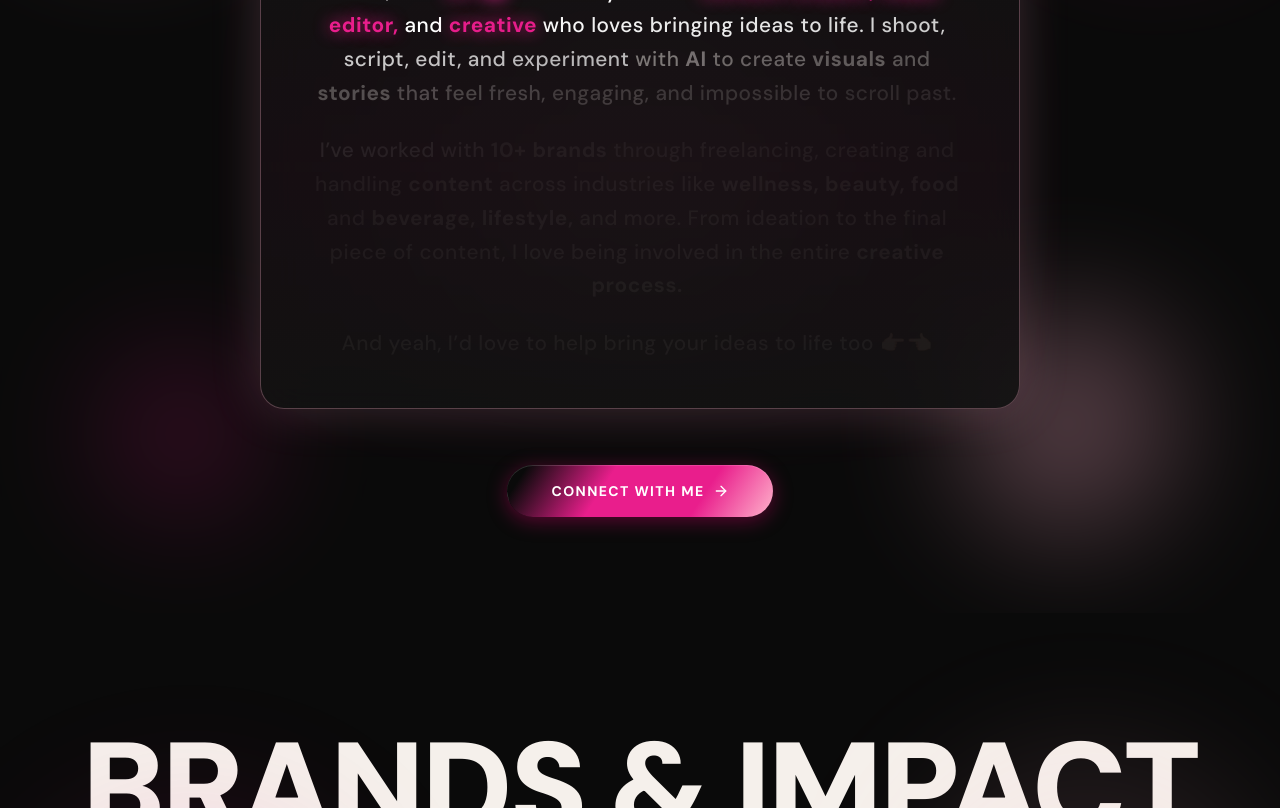
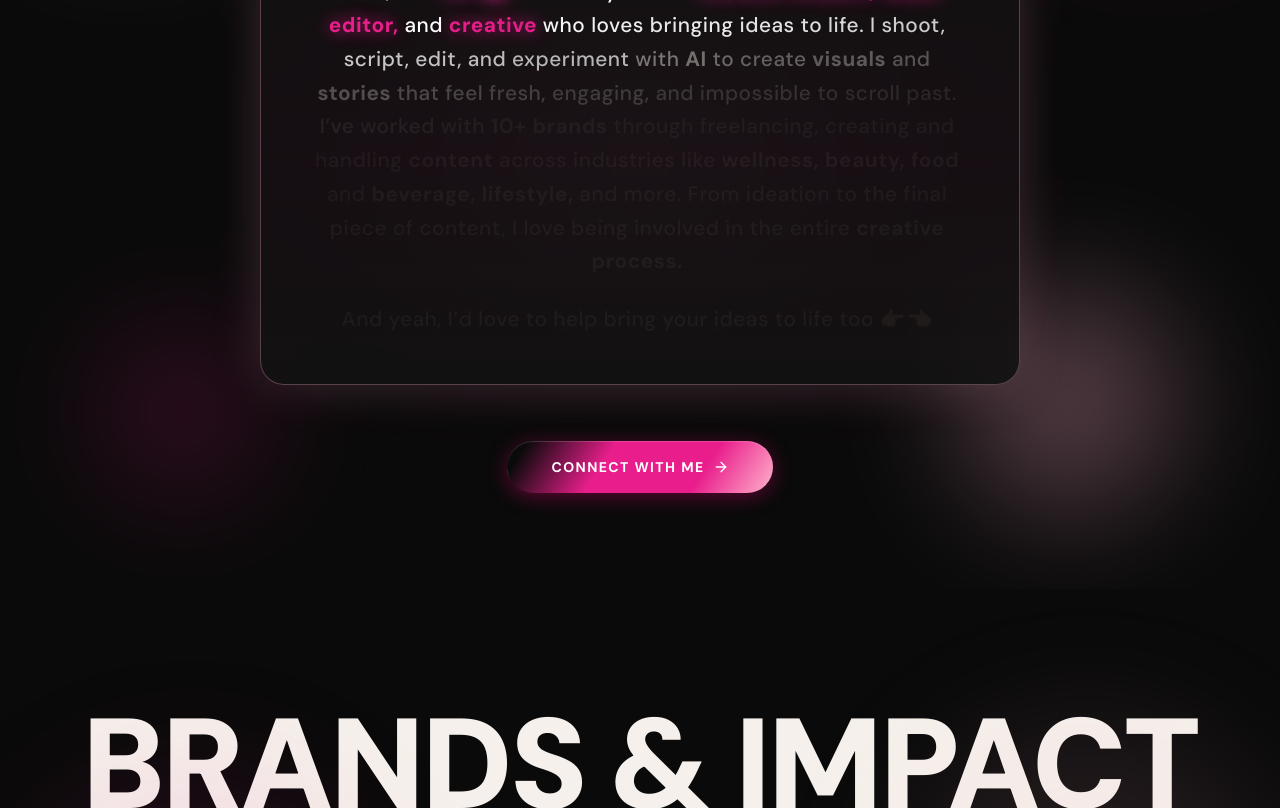
Before and after one commit to evanbose7/kamna-portfolio, a React (Vite) app: page / in a window 1280 px wide. Shown: the part 2220-3028 px from the top of the page. Built offline with nearby package versions, Linux system fonts and the light colour scheme; a web font is replaced by a local one.

Commit message:
remove-paragraph-space-after-scroll-past-in-about-section

```diff
--- a/src/components/AboutSection.jsx
+++ b/src/components/AboutSection.jsx
@@ -5,11 +5,10 @@ export default function AboutSection({ onOpenConnectModal }) {
   const containerRef = useRef(null);
   const [scrollProgress, setScrollProgress] = useState(0);
 
-  const paragraph1 = `Hello, I am Ari 👀 I’m a 25-year-old content creator, video editor, and creative who loves bringing ideas to life. I shoot, script, edit, and experiment with AI to create visuals and stories that feel fresh, engaging, and impossible to scroll past.`;
-  const paragraph2 = `I’ve worked with 10+ brands through freelancing, creating and handling content across industries like wellness, beauty, food and beverage, lifestyle, and more. From ideation to the final piece of content, I love being involved in the entire creative process.`;
-  const paragraph3 = `And yeah, I’d love to help bring your ideas to life too 👉🏻👈🏻`;
+  const paragraph1 = `Hello, I am Ari 👀 I’m a 25-year-old content creator, video editor, and creative who loves bringing ideas to life. I shoot, script, edit, and experiment with AI to create visuals and stories that feel fresh, engaging, and impossible to scroll past. I’ve worked with 10+ brands through freelancing, creating and handling content across industries like wellness, beauty, food and beverage, lifestyle, and more. From ideation to the final piece of content, I love being involved in the entire creative process.`;
+  const paragraph2 = `And yeah, I’d love to help bring your ideas to life too 👉🏻👈🏻`;
 
-  const paragraphs = [paragraph1, paragraph2, paragraph3];
+  const paragraphs = [paragraph1, paragraph2];
 
   const highlightWords = [
     'Ari', '👀', 'content', 'creator,', 'video', 'editor,', 'creative', 'AI', 'visuals', 'stories',
```
